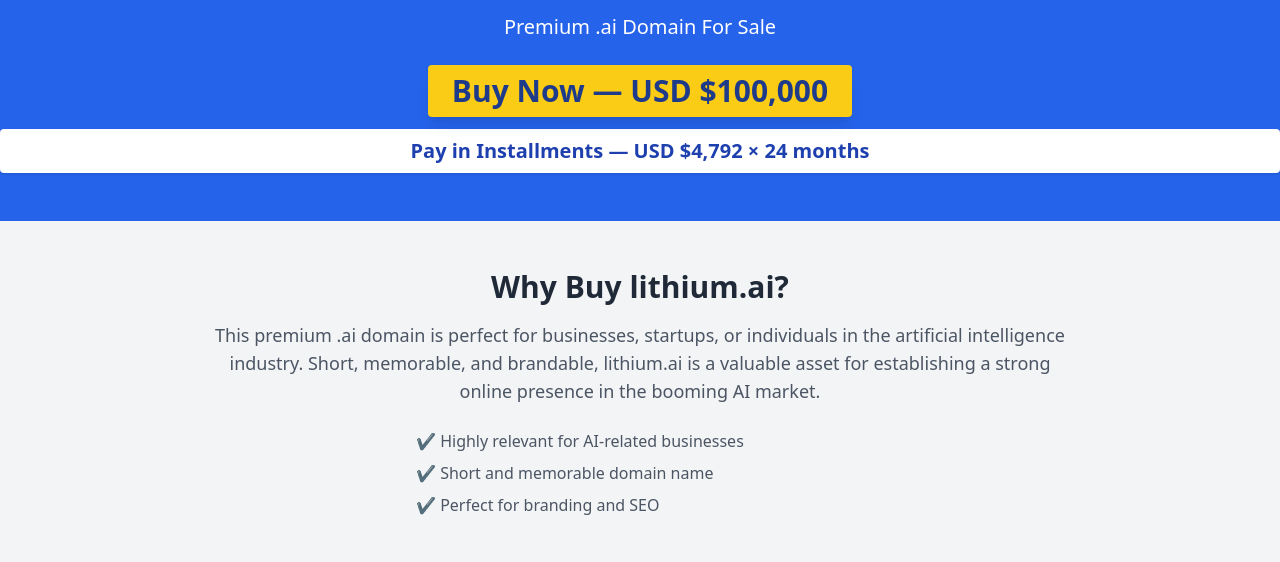
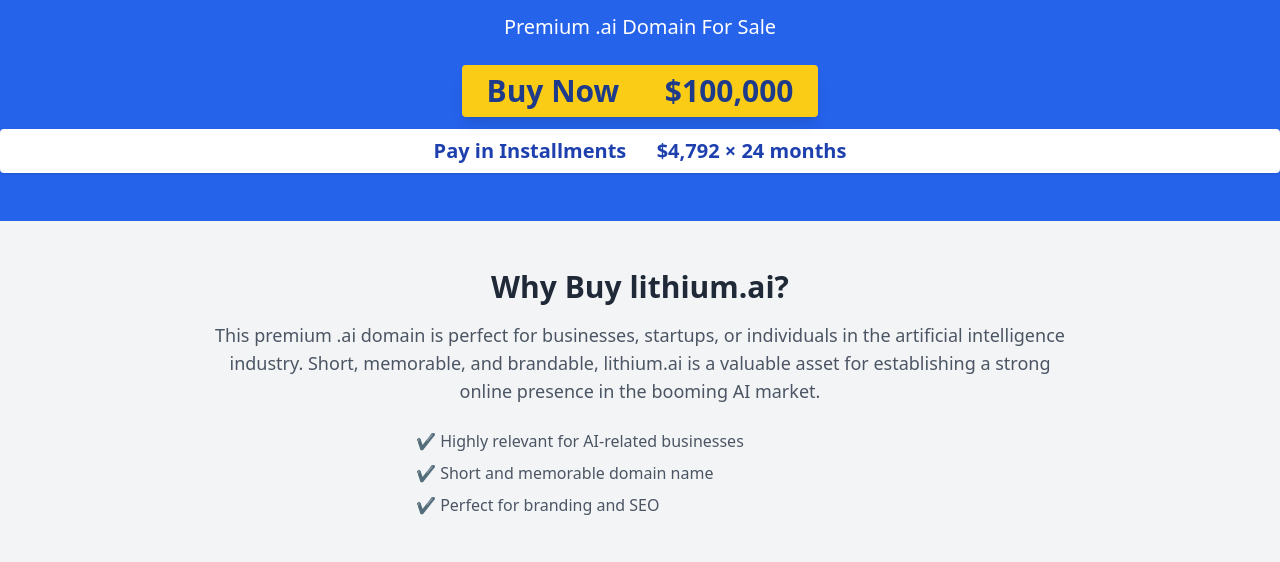
Before and after one commit to zaidtashman/lithiumai-landing, a plain HTML site: page index.html in a window 1280 px wide. Shown: the part 219-781 px from the top of the page. Drawn offline with nearby package versions, Linux system fonts and the light colour scheme.

Commit message:
Update index.html

```diff
--- a/index.html
+++ b/index.html
@@ -21,10 +21,10 @@
     <!-- Pricing Section -->
     <div class="mt-6 space-y-3">
       <p class="inline-block text-2xl md:text-3xl font-extrabold bg-yellow-400 text-blue-900 px-6 py-2 rounded shadow-lg">
-        Buy Now — USD $100,000
+        Buy Now &emsp; $100,000
       </p>
       <p class="block text-lg md:text-xl font-semibold bg-white text-blue-800 px-5 py-2 rounded shadow">
-        Pay in Installments — USD $4,792 × 24 months
+        Pay in Installments &emsp; $4,792 × 24 months
       </p>
     </div>
   </header>
```
